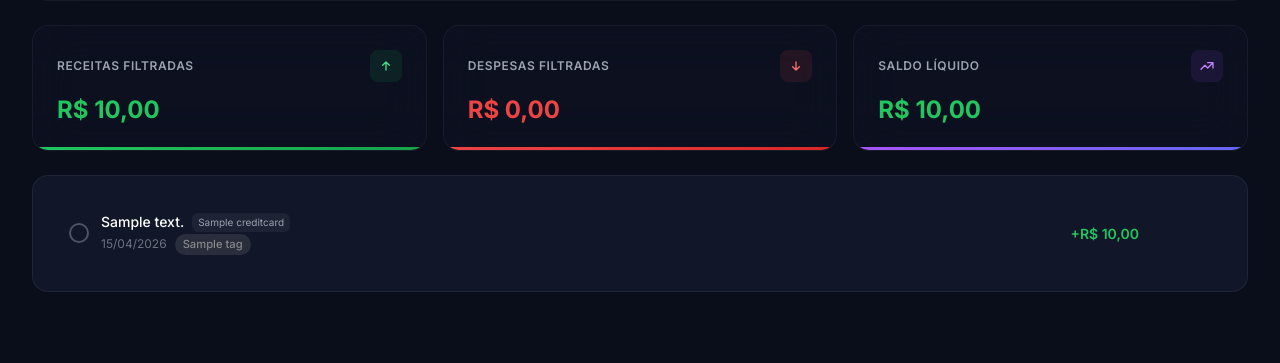
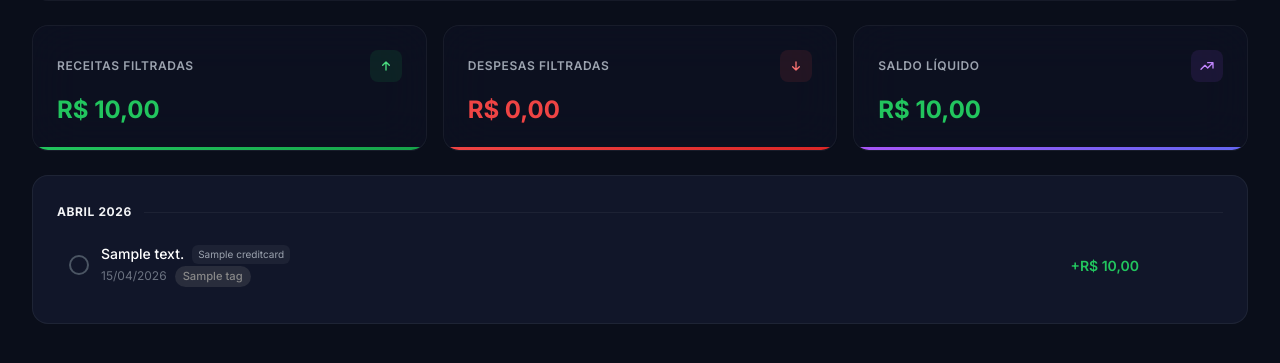
Before and after one commit to BrunoRodri/financas-ia, a Django app: page /transactions/?month=2026-04 in a window 1280 px wide. Shown: the part 392-755 px from the top of the page. Run offline with Django 5.2, Linux system fonts and the light colour scheme; tables that the repository leaves empty hold one stand-in row (values such as "Sample post"); some libraries are stand-ins or nearby versions.

Commit message:
feat: agrupa transações por mês com cabeçalhos visuais elegantes na listagem

```diff
--- a/templates/partials/transactions_full_content.html
+++ b/templates/partials/transactions_full_content.html
@@ -169,8 +169,16 @@
 
     <!-- Transaction List Card -->
     <div class="card">
-        <div class="space-y-1" id="full-transaction-list">
+        <div class="space-y-1.5 animate-fade-in" id="full-transaction-list">
             {% for txn in transactions %}
+                {% ifchanged txn.due_date|date:"Y-m" %}
+                    <div class="flex items-center gap-3 pt-5 pb-1.5 {% if not forloop.first %}mt-5 border-t border-white/5{% endif %} first:pt-1">
+                        <span class="text-xs font-bold uppercase tracking-wider text-primary-400">
+                            {{ txn.due_date|date:"F Y" }}
+                        </span>
+                        <div class="h-px flex-1 bg-white/5"></div>
+                    </div>
+                {% endifchanged %}
                 {% include 'partials/transaction_row.html' %}
             {% empty %}
                 <div class="empty-state">
```
